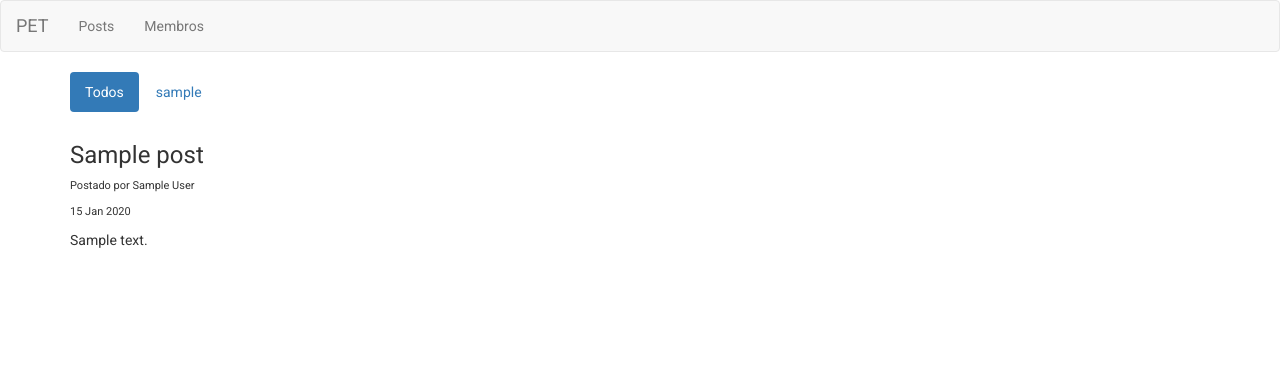
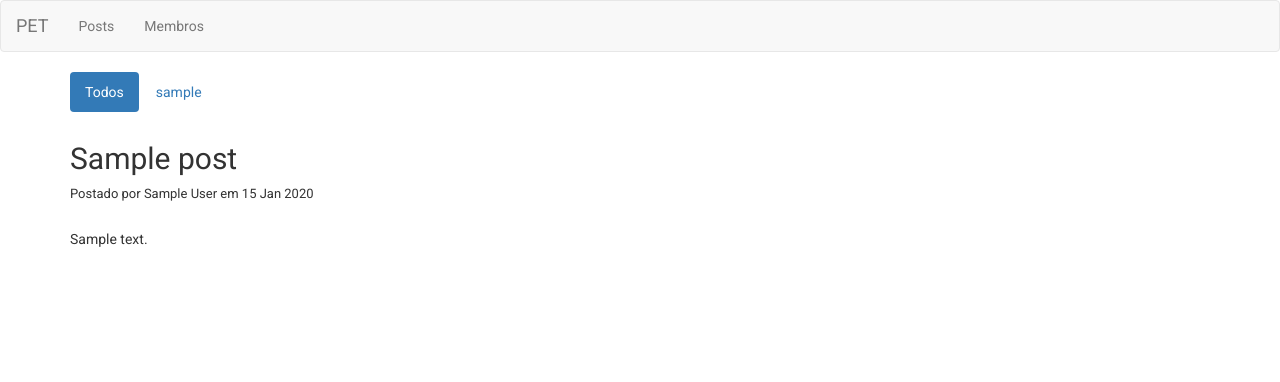
Before and after one commit to compet-cefetmg/site_pet, a Django app: page /blog/post/1/ in a window 1280 px wide. Shown: the top 382 px of the page. Run offline with Django 3.2, Linux system fonts and the light colour scheme; tables that the repository leaves empty hold one stand-in row (values such as "Sample post"); some libraries are stand-ins or nearby versions.

Commit message:
Minor fixes in posts layout

```diff
--- a/site_pet/blog/templates/blog/index.html
+++ b/site_pet/blog/templates/blog/index.html
@@ -12,7 +12,7 @@
             <div class="panel panel-default post">
                 <div class="panel-body">
                     <div class="col-sm-4 col-xs-12">
-                        <a href="{% url 'blog.post' id=post.id %}">
+                        <a href="{% url 'blog.post' id=post.id %}" class="hidden-xs">
                             <img class="img-responsive" src="{{ MEDIA_URL }}/{{ post.thumbnail }}">
                         </a>
                     </div>
--- a/site_pet/blog/templates/blog/post.html
+++ b/site_pet/blog/templates/blog/post.html
@@ -8,9 +8,8 @@
 <div class="container post">
     <div class="row">
         <div class="col-md-8">
-            <h3>{{ post.title }}</h3>
-            <p class="author">Postado por {{ post.author }}</p>
-            <p class="date">{{ post.publish_date|date:"d M Y" }}</p>
+            <h2>{{ post.title }}</h2>
+            <p class="info">Postado por {{ post.author }} em {{ post.publish_date|date:"d M Y" }}</p>
             {{ post.text_content|safe }}
         </div>
     </div>
--- a/site_pet/static/css/blog.css
+++ b/site_pet/static/css/blog.css
@@ -4,7 +4,7 @@
 .post .panel-body div span {
     margin-right: 20px;
 }
-.post .author,
-.post .date {
-    font-size: 11px;
+.post .info {
+    font-size: 13px;
+    margin-bottom: 25px;
 }
```
